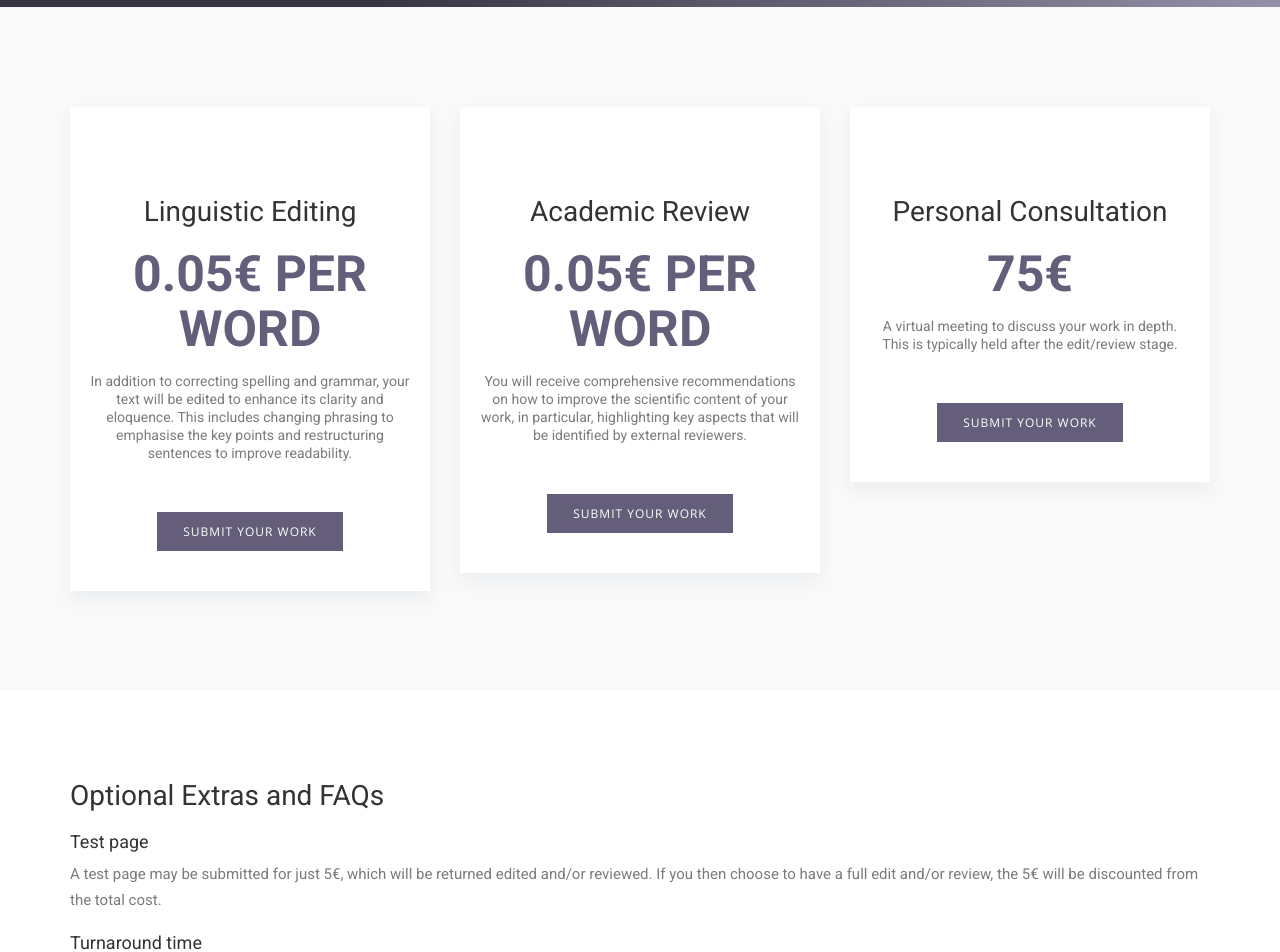
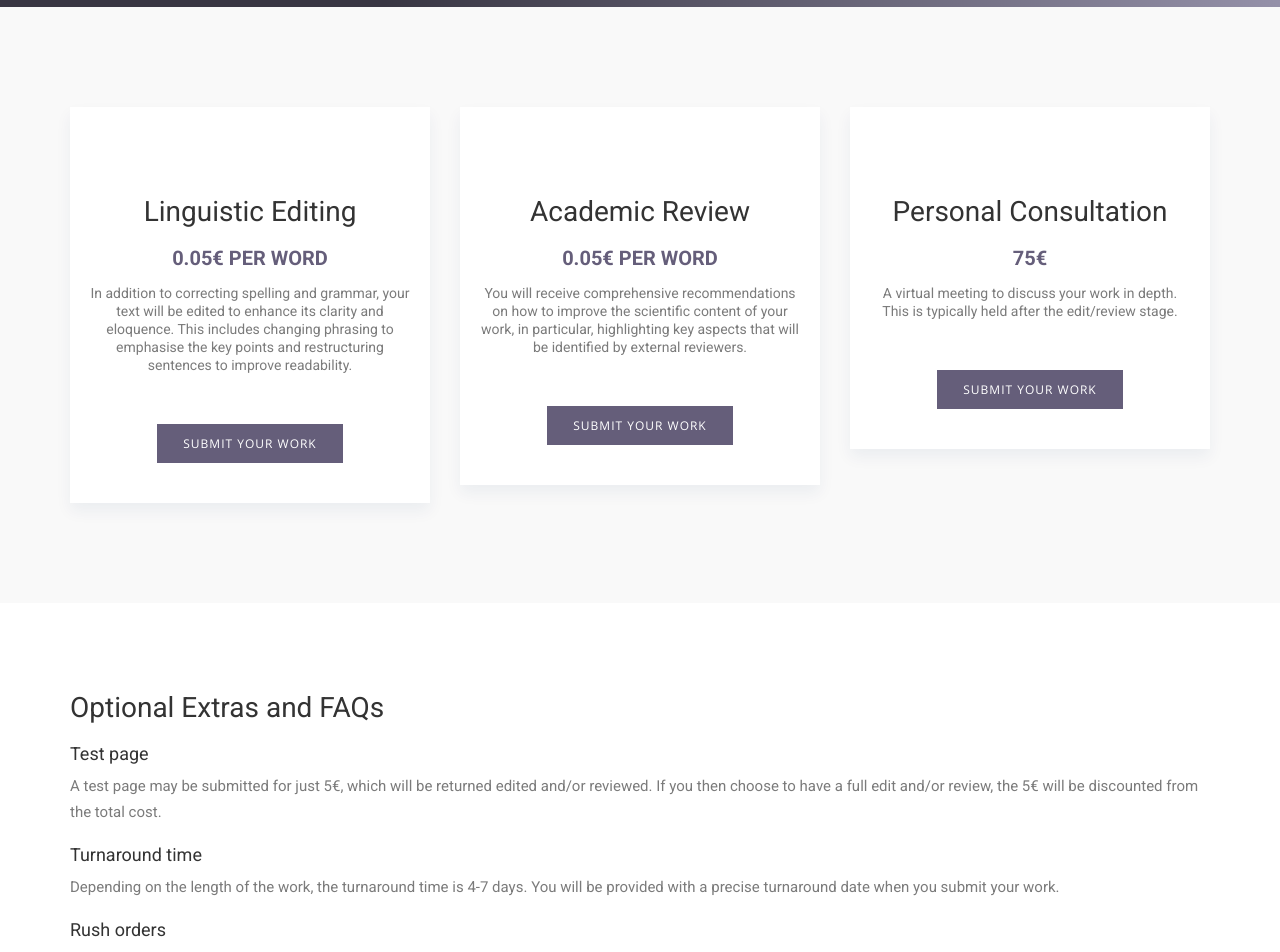
Before and after one commit to caseypaquola/caseypaquola.airspace.github.io, a Jekyll site: the page built from prices.html, in a window 1280 px wide. Shown: the part 415-1367 px from the top of the page. Built offline with Jekyll 4.4.1, drawn with Linux system fonts in a browser that asks for light colours; nearby versions of some CDN libraries; some web fonts are replaced; grey boxes are pictures that could not be loaded.

```diff
--- a/contact.html
+++ b/contact.html
@@ -11,7 +11,7 @@ permalink: /contact/
       <div class="col-md-12">
         <div class="block">
           <h1>Contact</h1>
-          <p>Get in touch to start improving your scientific work.</p>
+          <q>Get in touch to start improving your scientific work.</q>
         </div>
       </div>
     </div>
--- a/css/style.css
+++ b/css/style.css
@@ -57,6 +57,13 @@ h4 {
 
 p {
   color: #7B7B7B;
+  font-size: 15px;
+  font-family: "Roboto", sans-serif;
+  line-height: 1.7;
+}
+
+q {
+  color: #fff;
   font-size: 15px;
   font-family: "Roboto", sans-serif;
   line-height: 1.7;
@@ -1491,7 +1498,7 @@ ul.dropdown-menu li {
 
 .pricing-table .price-title .value {
   color: #655E7A;
-  font-size: 50px;
+  font-size: 20px;
   padding: 10px 0;
 }
 
--- a/index.html
+++ b/index.html
@@ -11,7 +11,7 @@ permalink: /
       <div class="col-md-10 col-md-offset-2">
         <div class="block">
           <h1 class="animated fadeInUp">APPROVED! <br> Paquola Scientific Editing</h1>
-          <p class="animated fadeInUp">Personalised help for improving your scientific articles</p>
+          <q class="animated fadeInUp">Personalised help for improving your scientific articles</q>
         </div>
       </div>
     </div>
```
